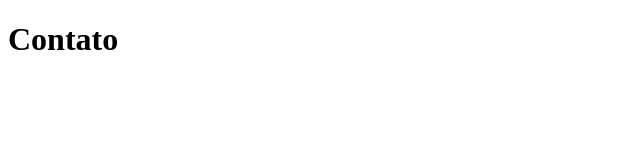
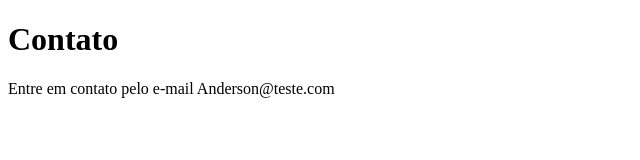
Before and after one commit to AndeersonDEV/sistema-de-cadastro, a plain HTML site: page contato.html in a window 1280 px wide. Shown: the whole page, without its empty margins (0-640 px from the left). Drawn offline with Linux system fonts and the light colour scheme.

Commit message:
adicionado o e-mail de contato

```diff
--- a/contato.html
+++ b/contato.html
@@ -7,5 +7,6 @@
 </head>
 <body>
     <h1>Contato</h1>
+    <p>Entre em contato pelo e-mail Anderson@teste.com</p>
 </body>
 </html>
```
